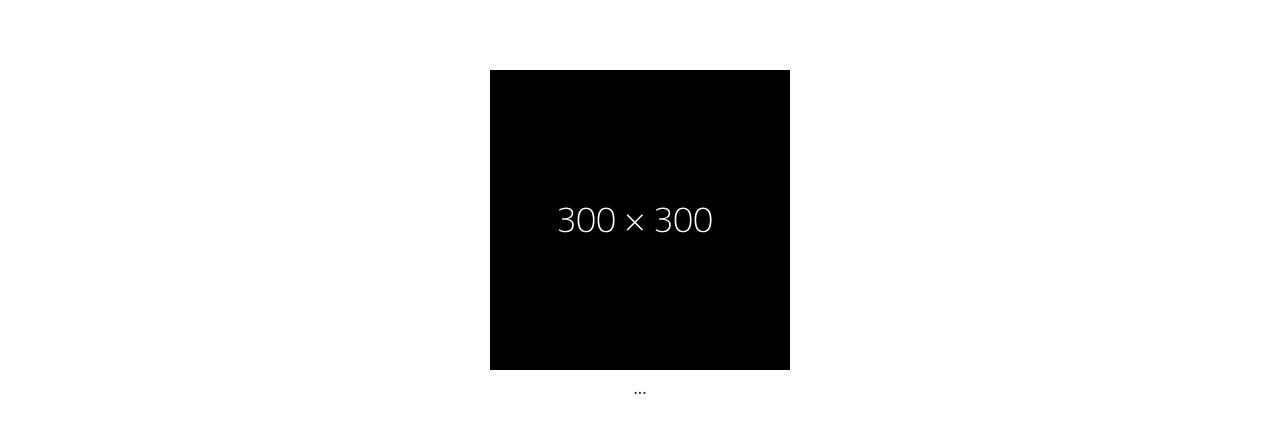
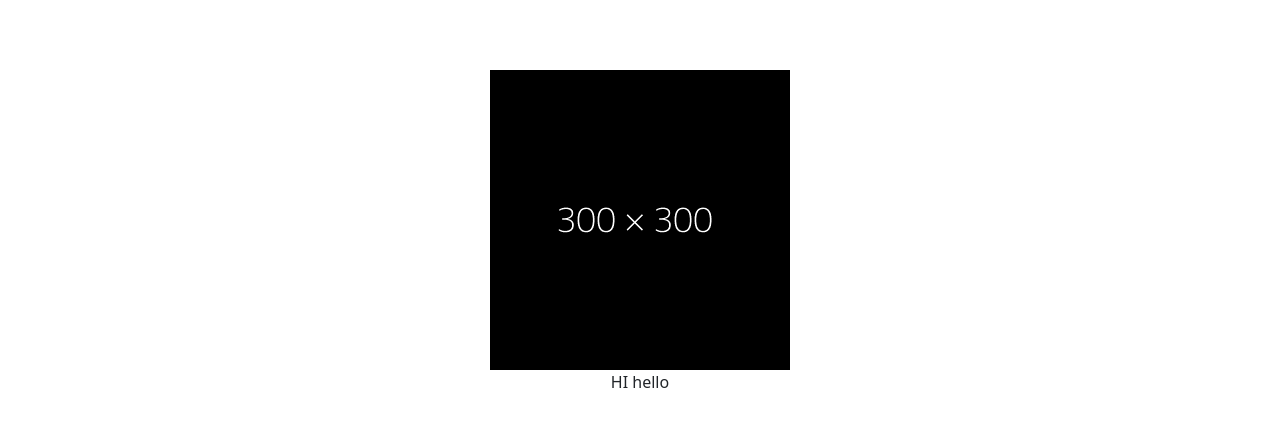
Before and after one commit to HongJooWon/AboutME, a Next.js app: page / in a window 1280 px wide. Shown: the part 976-1408 px from the top of the page. Built offline with nearby package versions, Linux system fonts and the light colour scheme.

Commit message:
video url modified

```diff
--- a/components/Chest.js
+++ b/components/Chest.js
@@ -26,8 +26,8 @@ export default function Chest() {
     <ChestSection>
         <h2>홍주원(弘柱元)</h2>
         <ChestBox>
-        <div><Image src={randomPic} alt="" width={300} height={300}/></div>
-        <div>...</div>
+          <Image src={randomPic} alt="" width={300} height={300}/>
+          <p>HI hello</p>
         </ChestBox>
     </ChestSection>
   );
--- a/components/Top.js
+++ b/components/Top.js
@@ -40,7 +40,7 @@ export default function Top() {
   return (
     <TopSection>
       <MovieBox autoPlay muted loop>
-        <source src="/section1.mov" type="video/mp4"/>
+        <source src="https://res.cloudinary.com/dhkrgqqaf/video/upload/v1658291682/ex1/section1_1_e67sjr.mov" type="video/mp4"/>
       </MovieBox>
       <IntroBox>
         <p>안녕하세요</p>
```
